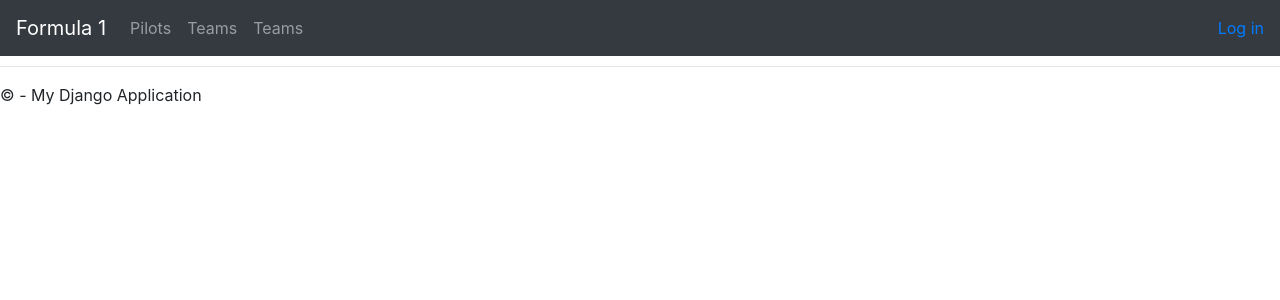
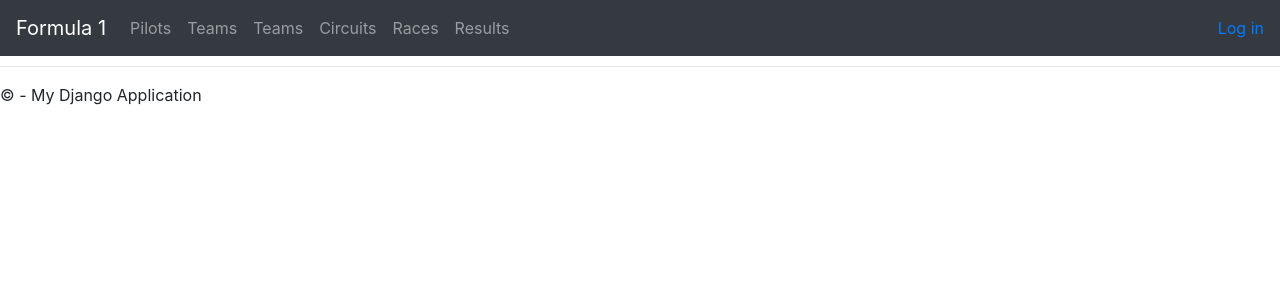
Before and after one commit to joaompfonseca/tpw-tp1, a Django app: page / in a window 1280 px wide. Shown: the top 300 px of the page. Run offline with Django 3.2, Linux system fonts and the light colour scheme; some libraries are stand-ins or nearby versions.

Commit message:
circuit, race & result done

```diff
--- a/app/templates/layout.html
+++ b/app/templates/layout.html
@@ -35,6 +35,15 @@
             <li class="nav-item">
                 <a class="nav-link" href="{% url 'teamleaders_list' %}">Teams</a>
             </li>
+            <li class="nav-item">
+                <a class="nav-link" href="{% url 'circuits_list' %}">Circuits</a>
+            </li>
+            <li class="nav-item">
+                <a class="nav-link" href="{% url 'races_list' %}">Races</a>
+            </li>
+            <li class="nav-item">
+                <a class="nav-link" href="{% url 'results_list' %}">Results</a>
+            </li>
         </ul>
         {% include 'loginpartial.html' %}
     </div>
--- a/app/views.py
+++ b/app/views.py
@@ -1,7 +1,8 @@
 from django.shortcuts import render, redirect
 
 from app.models import Circuit, Race, Result, Team, TeamLeader, Pilot
-from app.forms import PilotForm, PilotSearchForm, TeamForm, TeamSearchForm, TeamLeaderSearchForm, TeamLeaderForm
+from app.forms import PilotForm, PilotSearchForm, TeamForm, TeamSearchForm, TeamLeaderSearchForm, TeamLeaderForm, \
+    CircuitSearchForm, CircuitForm, RaceSearchForm, RaceForm, ResultSearchForm, ResultForm
 
 
 # Create your views here.
@@ -291,87 +292,272 @@ def teamleaders_edit(req, _id):
 
 
 # - Circuit
-def circuit_list(req):
-    circuits = Team.objects.all()
-    actions = [{'str': 'Search Circuit', 'url': '/teams/search'},
-               {'str': 'New Circuit', 'url': '/teams/new'}]
-    lst = [[{'str': c.name, 'url': f'/teams/{c.id}', 'length': c.length,
-             'location': c.location, 'fast_lap': c.fast_lap, 'last_winner': c.last_winner}] for c in circuits]
+def circuits_list(req):
+    circuits = Circuit.objects.all()
+    actions = [{'str': 'Search Circuit', 'url': '/circuits/search'},
+               {'str': 'New Circuit', 'url': '/circuits/new'}]
+    lst = [[{'str': c.name, 'url': f'/circuits/{c.id}'}] for c in circuits]
 
-    ctx = {'header': 'List of Teams', 'actions': actions, 'list': lst}
+    ctx = {'header': 'List of Circuits', 'actions': actions, 'list': lst}
     return render(req, 'list.html', ctx)
 
 
-def circuit_search(req):
+def circuits_search(req):
     # If POST request, process form data
     if req.method == 'POST':
         # Create a form instance and pass data to it
-        form = TeamSearchForm(req.POST)
+        form = CircuitSearchForm(req.POST)
         if form.is_valid():
             name = form.cleaned_data['name']
 
-            query = f'Team.name={name}'
+            query = f'Circuit.name={name}'
             # if 'searched' in req.session and req.session['searched'] == query:
             #     return HttpResponse('You have searched for the same thing before. Please try again.')
             # req.session['searched'] = query
 
-            teams = Team.objects.filter(name__icontains=name)
+            circuits = Circuit.objects.filter(name__icontains=name)
 
-            lst = [[{'str': t.name, 'url': f'/teams/{t.id}'}]
-                   for t in teams]
-            ctx = {'header': 'List of Teams', 'list': lst, 'query': query}
+            lst = [[{'str': c.name, 'url': f'/circuits/{c.id}'}]
+                   for c in circuits]
+            ctx = {'header': 'List of Circuits', 'list': lst, 'query': query}
             return render(req, 'list.html', ctx)
     else:
         # If GET (or any other method), create blank form
-        form = TeamSearchForm()
-        ctx = {'header': 'Search Team', 'form': form}
+        form = CircuitSearchForm()
+        ctx = {'header': 'Search Circuit', 'form': form}
         return render(req, 'search.html', ctx)
 
 
-def circuit_get(req, _id):
-    team = Team.objects.get(id=_id)
+def circuits_get(req, _id):
+    circuit = Circuit.objects.get(id=_id)
 
-    ctx = {'header': 'Team Details', 'team': team}
-    return render(req, 'team.html', ctx)
+    ctx = {'header': 'Circuit Details', 'circuit': circuit}
+    return render(req, 'circuit.html', ctx)
 
 
-def circuit_new(req):
+def circuits_new(req):
     if not req.user.is_authenticated or req.user.username != 'admin':
         return redirect('login')
     if req.method == 'POST':
-        form = TeamForm(req.POST)
+        form = CircuitForm(req.POST)
         if form.is_valid():
-            Team.objects.create(
+            Circuit.objects.create(
                 name=form.cleaned_data['name'],
-                date=form.cleaned_data['date'],
-                championships=form.cleaned_data['championships']
+                length=form.cleaned_data['length'],
+                location=form.cleaned_data['location'],
+                fast_lap=form.cleaned_data['fast_lap'],
+                last_winner=form.cleaned_data['last_winner'],
+                country=form.cleaned_data['country'],
             )
 
-            return redirect('teams_list')
+            return redirect('circuits_list')
     else:
-        form = TeamForm()
-        ctx = {'header': 'New Team', 'form': form}
+        form = CircuitForm()
+        ctx = {'header': 'New Circuit', 'form': form}
         return render(req, 'new.html', ctx)
 
 
-def circuit_edit(req, _id):
+def circuits_edit(req, _id):
     if not req.user.is_authenticated or req.user.username != 'admin':
         return redirect('login')
-    team = Team.objects.get(id=_id)
+    circuit = Circuit.objects.get(id=_id)
     if req.method == 'POST':
-        form = TeamForm(req.POST)
+        form = CircuitForm(req.POST)
         if form.is_valid():
-            team.name = form.cleaned_data['name']
-            team.date = form.cleaned_data['date']
-            team.championships = form.cleaned_data['championships']
-            team.save()
+            circuit.name = form.cleaned_data['name']
+            circuit.length = form.cleaned_data['length']
+            circuit.location = form.cleaned_data['location']
+            circuit.fast_lap = form.cleaned_data['fast_lap']
+            circuit.last_winner = form.cleaned_data['last_winner']
+            circuit.country = form.cleaned_data['country']
+            circuit.save()
 
-            return redirect('teams_get', _id=_id)
+            return redirect('circuits_get', _id=_id)
     else:
-        form = TeamForm(initial={
-            'name': team.name,
-            'date': team.date,
-            'championships': team.championships
+        form = CircuitForm(initial={
+            'name': circuit.name,
+            'length': circuit.length,
+            'location': circuit.location,
+            'fast_lap': circuit.fast_lap,
+            'last_winner': circuit.last_winner,
+            'country': circuit.country.id
         })
-        ctx = {'header': 'Edit Team', 'form': form}
+        ctx = {'header': 'Edit Circuit', 'form': form}
         return render(req, 'edit.html', ctx)
+
+
+# - Race
+def races_list(req):
+    races = Race.objects.all()
+    actions = [{'str': 'Search Race', 'url': '/races/search'},
+               {'str': 'New Race', 'url': '/races/new'}]
+    lst = [[{'str': r.name, 'url': f'/races/{r.id}'}] for r in races]
+
+    ctx = {'header': 'List of Races', 'actions': actions, 'list': lst}
+    return render(req, 'list.html', ctx)
+
+
+def races_search(req):
+    # If POST request, process form data
+    if req.method == 'POST':
+        # Create a form instance and pass data to it
+        form = RaceSearchForm(req.POST)
+        if form.is_valid():
+            name = form.cleaned_data['name']
+            query = f'Race.name={name}'
+            # if 'searched' in req.session and req.session['searched'] == query:
+            #     return HttpResponse('You have searched for the same thing before. Please try again.')
+            # req.session['searched'] = query
+
+            races = Race.objects.filter(name__icontains=name)
+
+            lst = [[{'str': r.name, 'url': f'/races/{r.id}'}]
+                   for r in races]
+            ctx = {'header': 'List of Races', 'list': lst, 'query': query}
+            return render(req, 'list.html', ctx)
+    else:
+        # If GET (or any other method), create blank form
+        form = RaceSearchForm()
+        ctx = {'header': 'Search Race', 'form': form}
+        return render(req, 'search.html', ctx)
+
+
+def races_get(req, _id):
+    race = Race.objects.get(id=_id)
+
+    ctx = {'header': 'Race Details', 'race': race}
+    return render(req, 'race.html', ctx)
+
+
+def races_new(req):
+    if not req.user.is_authenticated or req.user.username != 'admin':
+        return redirect('login')
+    if req.method == 'POST':
+        form = RaceForm(req.POST)
+        if form.is_valid():
+            Race.objects.create(
+                name=form.cleaned_data['name'],
+                date=form.cleaned_data['date'],
+                season=form.cleaned_data['season'],
+                circuit=form.cleaned_data['circuit'],
+            )
+
+            return redirect('races_list')
+    else:
+        form = RaceForm()
+        ctx = {'header': 'New Race', 'form': form}
+        return render(req, 'new.html', ctx)
+
+
+def races_edit(req, _id):
+    if not req.user.is_authenticated or req.user.username != 'admin':
+        return redirect('login')
+    race = Race.objects.get(id=_id)
+    if req.method == 'POST':
+        form = RaceForm(req.POST)
+        if form.is_valid():
+            race.name = form.cleaned_data['name']
+            race.date = form.cleaned_data['date']
+            race.season = form.cleaned_data['season']
+            race.circuit = form.cleaned_data['circuit']
+
+            race.save()
+
+            return redirect('races_get', _id=_id)
+    else:
+        form = RaceForm(initial={
+            'name': race.name,
+            'date': race.date,
+            'season': race.season,
+            'circuit': race.circuit.id
+        })
+        ctx = {'header': 'Edit Race', 'form': form}
+        return render(req, 'edit.html', ctx)
+
+
+# Results
+def results_list(req):
+    results = Result.objects.all()
+    actions = [{'str': 'Search Result', 'url': '/results/search'},
+               {'str': 'New Result', 'url': '/results/new'}]
+    lst = [[{'str': r.pilot, 'url': f'/results/{r.id}'}] for r in results]
+
+    ctx = {'header': 'List of Results', 'actions': actions, 'list': lst}
+    return render(req, 'list.html', ctx)
+
+
+def results_search(req):
+    # If POST request, process form data
+    if req.method == 'POST':
+        # Create a form instance and pass data to it
+        form = ResultSearchForm(req.POST)
+        if form.is_valid():
+            pilot = form.cleaned_data['pilot']
+            query = f'Result.pilot={pilot}'
+            # if 'searched' in req.session and req.session['searched'] == query:
+            #     return HttpResponse('You have searched for the same thing before. Please try again.')
+            # req.session['searched'] = query
+
+            results = Result.objects.filter(pilot__icontains=pilot)
+
+            lst = [[{'str': r.pilot, 'url': f'/results/{r.id}'}]
+                   for r in results]
+            ctx = {'header': 'List of Results', 'list': lst, 'query': query}
+            return render(req, 'list.html', ctx)
+    else:
+        # If GET (or any other method), create blank form
+        form = ResultSearchForm()
+        ctx = {'header': 'Search Result', 'form': form}
+        return render(req, 'search.html', ctx)
+
+
+def results_get(req, _id):
+    result = Result.objects.get(id=_id)
+
+    ctx = {'header': 'Result Details', 'result': result}
+    return render(req, 'result.html', ctx)
+
+
+def results_new(req):
+    if not req.user.is_authenticated or req.user.username != 'admin':
+        return redirect('login')
+    if req.method == 'POST':
+        form = ResultForm(req.POST)
+        if form.is_valid():
+            Result.objects.create(
+                position=form.cleaned_data['position'],
+                pilot=form.cleaned_data['pilot'],
+                race=form.cleaned['race'],
+                points=form.cleaned_data['points']
+            )
+
+            return redirect('results_list')
+    else:
+        form = ResultForm()
+        ctx = {'header': 'New Result', 'form': form}
+        return render(req, 'new.html', ctx)
+
+
+def results_edit(req, _id):
+    if not req.user.is_authenticated or req.user.username != 'admin':
+        return redirect('login')
+    result = Result.objects.get(id=_id)
+    if req.method == 'POST':
+        form = ResultForm(req.POST)
+        if form.is_valid():
+            result.position = form.cleaned_data['position']
+            result.pilot = form.cleaned_data['pilot']
+            result.race = form.cleaned_data['race']
+            result.points = form.cleaned_data['points']
+            result.save()
+
+            return redirect('results_get', _id=_id)
+    else:
+        form = ResultForm(initial={
+            'position': result.position,
+            'pilot': result.pilot,
+            'race': result.race,
+            'points': result.points
+        })
+        ctx = {'header': 'Edit Result', 'form': form}
+        return render(req, 'edit.html', ctx)
--- a/formula1/urls.py
+++ b/formula1/urls.py
@@ -45,4 +45,25 @@ urlpatterns = [
     path('teamleaders/<int:_id>/', views.teamleaders_get, name='teamleaders_get'),
     path('teamleaders/new/', views.teamleaders_new, name='teamleaders_new'),
     path('teamleaders/<int:_id>/edit/', views.teamleaders_edit, name='teamleaders_edit'),
+
+    # Circuit
+    path('circuits/', views.circuits_list, name='circuits_list'),
+    path('circuits/search/', views.circuits_search, name='circuits_search'),
+    path('circuits/<int:_id>/', views.circuits_get, name='circuits_get'),
+    path('circuits/new/', views.circuits_new, name='circuits_new'),
+    path('circuits/<int:_id>/edit/', views.circuits_edit, name='circuits_edit'),
+
+    # Race
+    path('races/', views.races_list, name='races_list'),
+    path('races/search/', views.races_search, name='races_search'),
+    path('races/<int:_id>/', views.races_get, name='races_get'),
+    path('races/new/', views.races_new, name='races_new'),
+    path('races/<int:_id>/edit/', views.races_edit, name='races_edit'),
+
+    # Result
+    path('results/', views.results_list, name='results_list'),
+    path('results/search/', views.results_search, name='results_search'),
+    path('results/<int:_id>/', views.results_get, name='results_get'),
+    path('results/new/', views.results_new, name='results_new'),
+    path('results/<int:_id>/edit/', views.results_edit, name='results_edit'),
 ]
```
Also changed, not shown: app/forms.py (+37 -1 lines), app/templates/circuit.html (+7 -3 lines), app/templates/race.html (+5 -3 lines), app/templates/result.html (+5 -3 lines).
